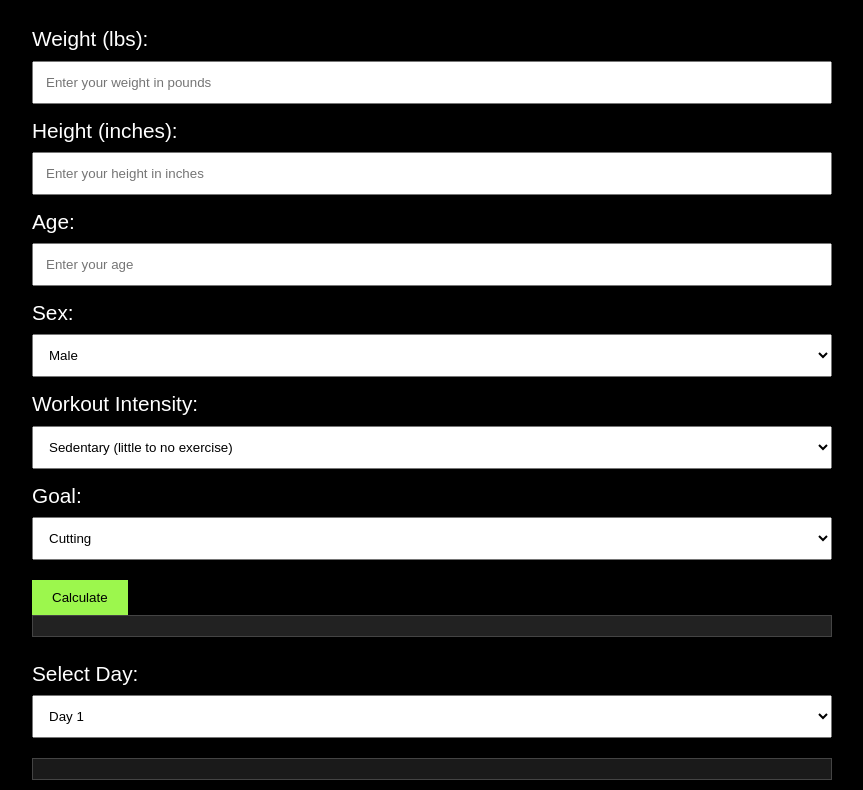
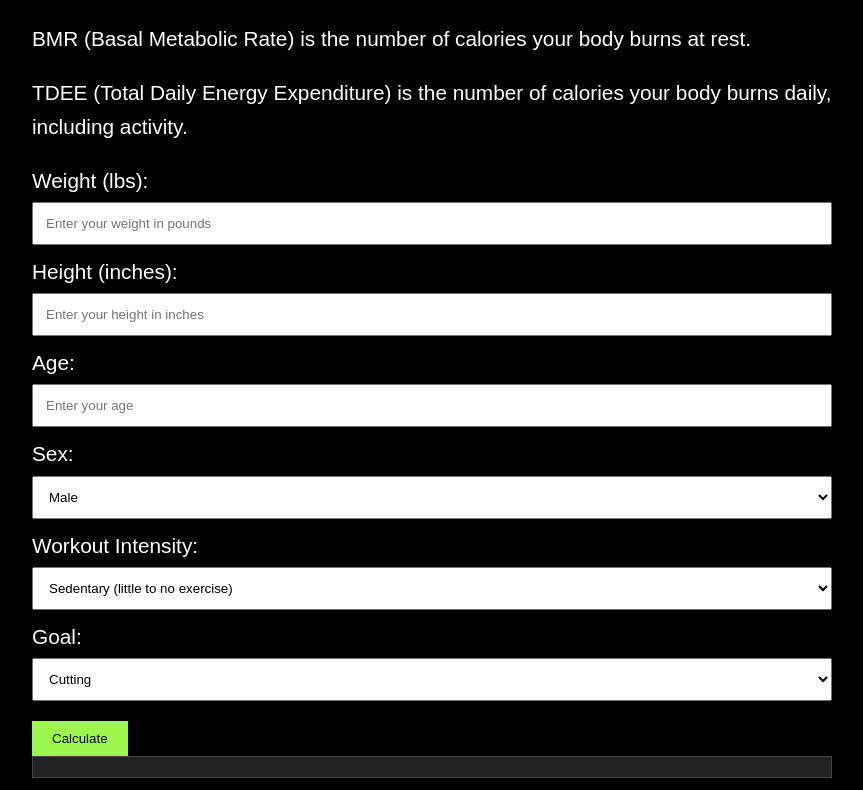
Before and after one commit to austinmartinmedia/TDEE-Calculator, a plain HTML site: page index.html in a window 1280 px wide. Shown: the part 100-890 px from the top of the page, without its empty margins (208-1071 px from the left). Drawn offline with nearby package versions, Linux system fonts and the light colour scheme.

Commit message:
Update index.html

```diff
--- a/index.html
+++ b/index.html
@@ -71,7 +71,8 @@
 </head>
 <body>
     <h1>TDEE and Calorie Calculator</h1>
-
+    <p>BMR (Basal Metabolic Rate) is the number of calories your body burns at rest.</p>
+    <p></p>TDEE (Total Daily Energy Expenditure) is the number of calories your body burns daily, including activity.</p>
     <label for="weight">Weight (lbs):</label>
     <input type="number" id="weight" placeholder="Enter your weight in pounds">
 
```
